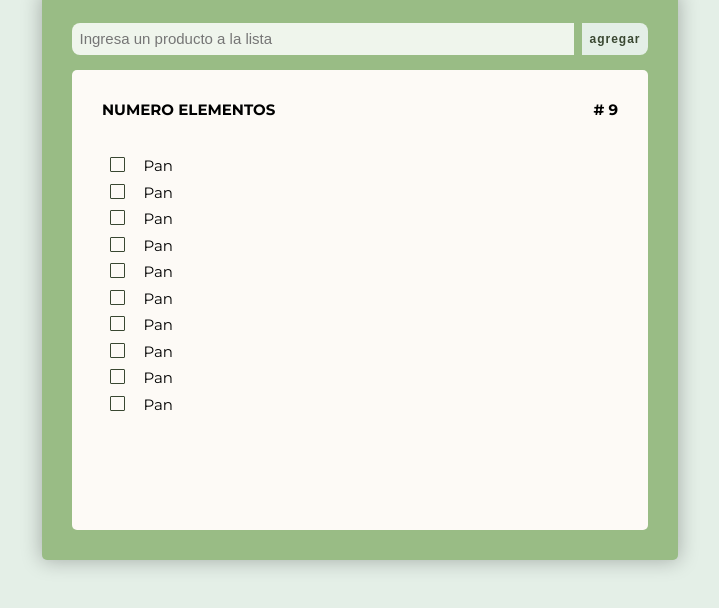
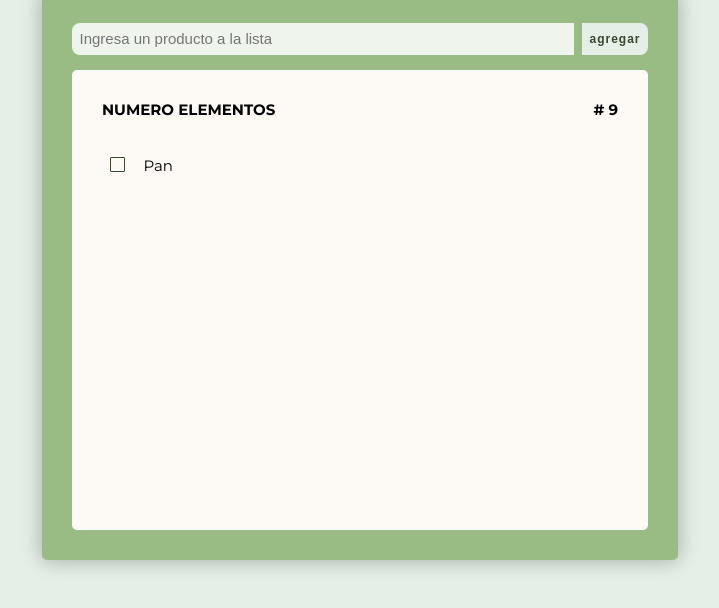
Before and after one commit to MLuisaGP/Becalos-logicaYAlgoritmos, a plain HTML site: page clase_2/proyecto/index.html in a window 1280 px wide. Shown: the part 150-758 px from the top of the page, without its empty margins (280-999 px from the left). Drawn offline with Linux system fonts and the light colour scheme.

Commit message:
Se eliminan productos inecesarios y se deja uno para base

```diff
--- a/clase_2/proyecto/index.html
+++ b/clase_2/proyecto/index.html
@@ -25,15 +25,6 @@
                 <div class="scroll-list">
                     <ul>
                         <li class="li-productos"><button class="btn-list"></button> Pan</li>
-                        <li class="li-productos"><button class="btn-list"></button> Pan</li>
-                        <li class="li-productos"><button class="btn-list"></button> Pan</li>
-                        <li class="li-productos"><button class="btn-list"></button> Pan</li>
-                        <li class="li-productos"><button class="btn-list"></button> Pan</li>
-                        <li class="li-productos"><button class="btn-list"></button> Pan</li>
-                        <li class="li-productos"><button class="btn-list"></button> Pan</li>
-                        <li class="li-productos"><button class="btn-list"></button> Pan</li>
-                        <li class="li-productos"><button class="btn-list"></button> Pan</li>
-                        <li class="li-productos"><button class="btn-list"></button> Pan</li>
                     </ul>
                 </div>
             </section>
```
